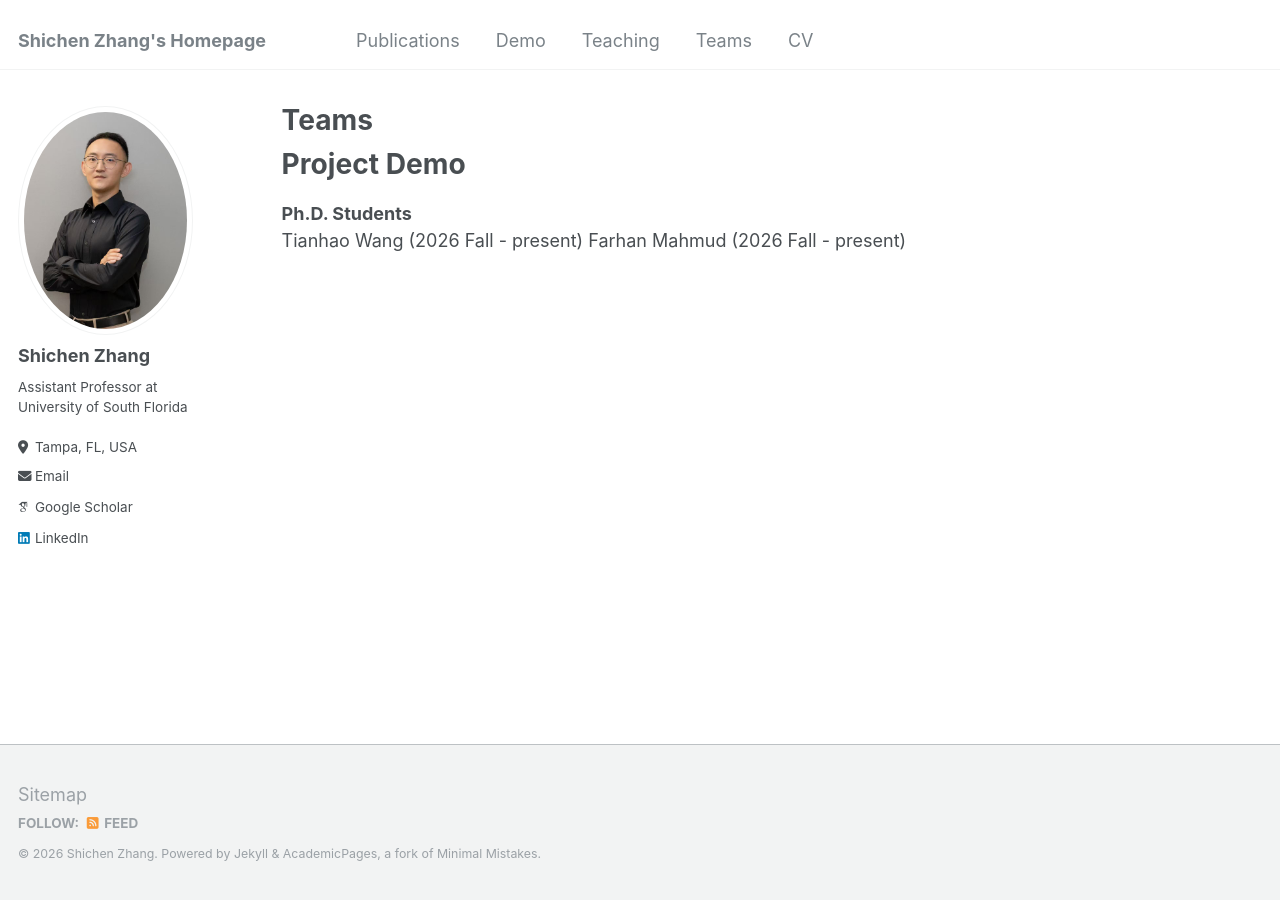
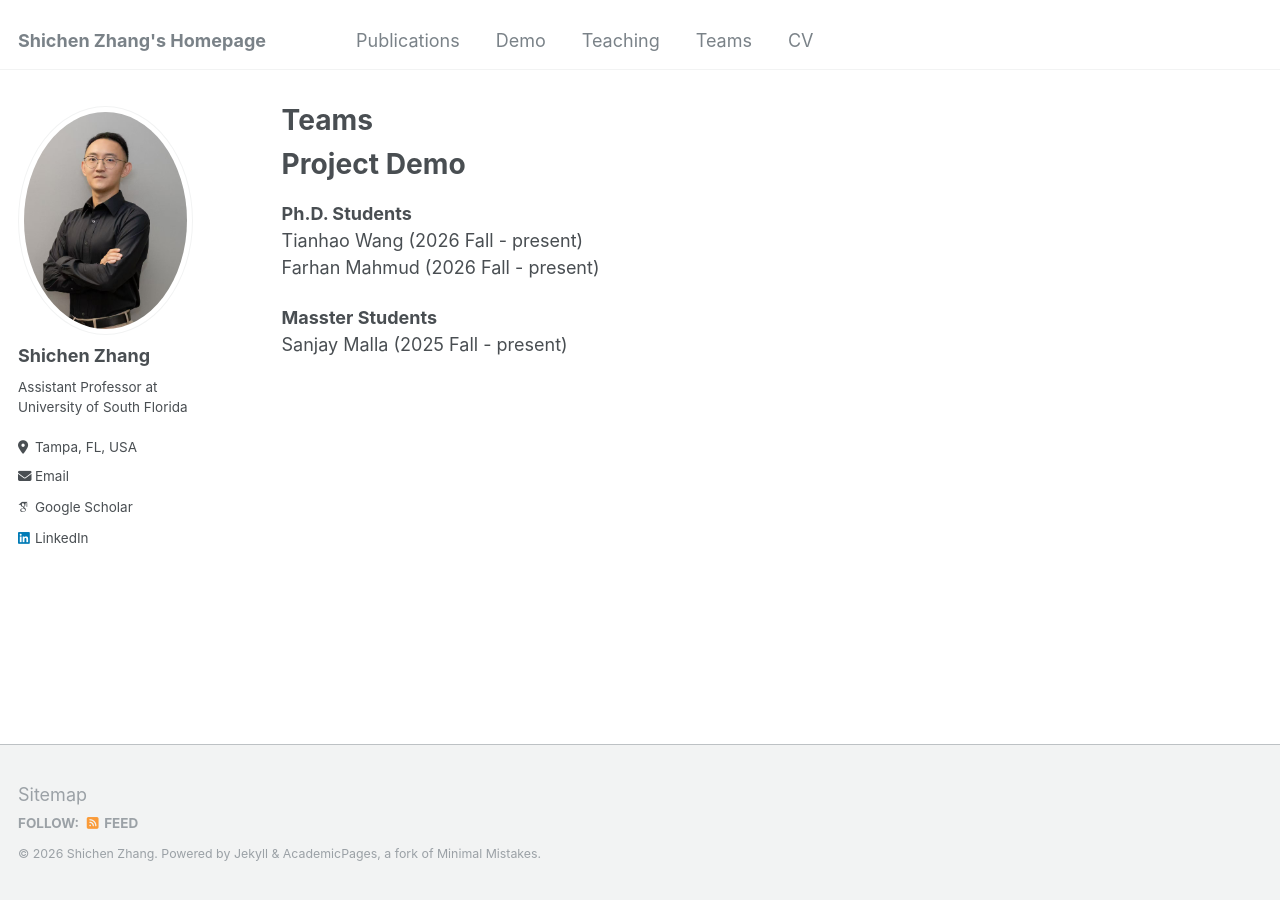
Before and after one commit to sczhang6/sczhang6.github.io, a Jekyll site: the page built from _pages/Teams.md, in a window 1280 px wide. Built offline with Jekyll 4.4.1, drawn with Linux system fonts in a browser that asks for light colours; some web fonts are replaced.

Commit message:
Teams updated

```diff
--- a/_pages/Teams.md
+++ b/_pages/Teams.md
@@ -10,3 +10,6 @@ Project Demo
 **Ph.D. Students**
 Tianhao Wang (2026 Fall - present)
 Farhan Mahmud (2026 Fall - present)
+
+**Masster Students**
+Sanjay Malla (2025 Fall - present)
```
Also changed, not shown: 1 other file.
